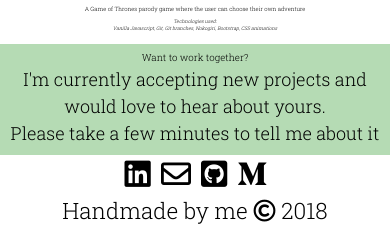
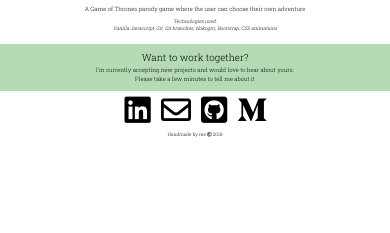
Before and after one commit to yassimortensen/personal-website, a React (Create React App) app: page / in a window 390 px wide. Shown: the part 1504-1737 px from the top of the page. After the commit the page ends 1649 px from the top, so only its background shows below. Built offline with nearby package versions, Linux system fonts and the light colour scheme; a web font is replaced by a local one.

Commit message:
added responsive styling to personal footer component

```diff
--- a/src/App.css
+++ b/src/App.css
@@ -106,7 +106,7 @@ li {
   padding-top: 1%;
 }
 
-.footer {
+.closing {
   background-color: #B5DBB4;
   font-family: 'Roboto Slab';
   padding: 2%;
@@ -117,7 +117,17 @@ li {
 }
 
 .accepting {
-  font-size: 1.2em;
+  font-size: 1.5vw;
+}
+
+.footer {
+  font-family: 'Roboto Slab';
+  padding: 1%;
+}
+
+.masthead {
+  padding: 1%;
+  font-size: 1.2vw;
 }
 
 @media only screen and (max-width: 375px) {
@@ -199,6 +209,9 @@ li {
   .tell-me{
     padding-bottom: 0;
   }
+  .masthead {
+    font-size: 3vw;
+  }
 }
 
 #grow {
--- a/src/components/Closing.js
+++ b/src/components/Closing.js
@@ -4,7 +4,7 @@ import '../App.css';
 class Closing extends Component {
   render() {
     return (
-      <div className="footer">
+      <div className="closing">
         <p className="work-together">Want to work together?</p>
         <p className="accepting">{`I'm currently accepting new projects and would love to hear about yours.`}</p>
         <p className="accepting tell-me">Please take a few minutes to tell me about it</p>
--- a/src/components/Footer.js
+++ b/src/components/Footer.js
@@ -4,7 +4,7 @@ import '../App.css';
 class Footer extends Component {
   render() {
     return (
-      <div style={{fontFamily:'Roboto Slab', padding:'1%'}}>
+      <div className="footer">
         <a className="icon" href="https://www.linkedin.com/in/yassimortensen/">
           <i className="fab fa-linkedin fa-2x" style={{display:'inline-block', width:'10%'}}></i>
         </a>
@@ -17,7 +17,7 @@ class Footer extends Component {
         <a className="icon" href="https://medium.com/@yassimortensen">
           <i className="fab fa-medium-m fa-2x" style={{display:'inline-block', width:'10%'}}></i>
         </a>
-        <p style={{padding:'1%'}}>Handmade by me <i className="far fa-copyright"></i> 2018</p>
+        <p className="masthead">Handmade by me <i className="far fa-copyright"></i> 2018</p>
       </div>
     );
   }
```
